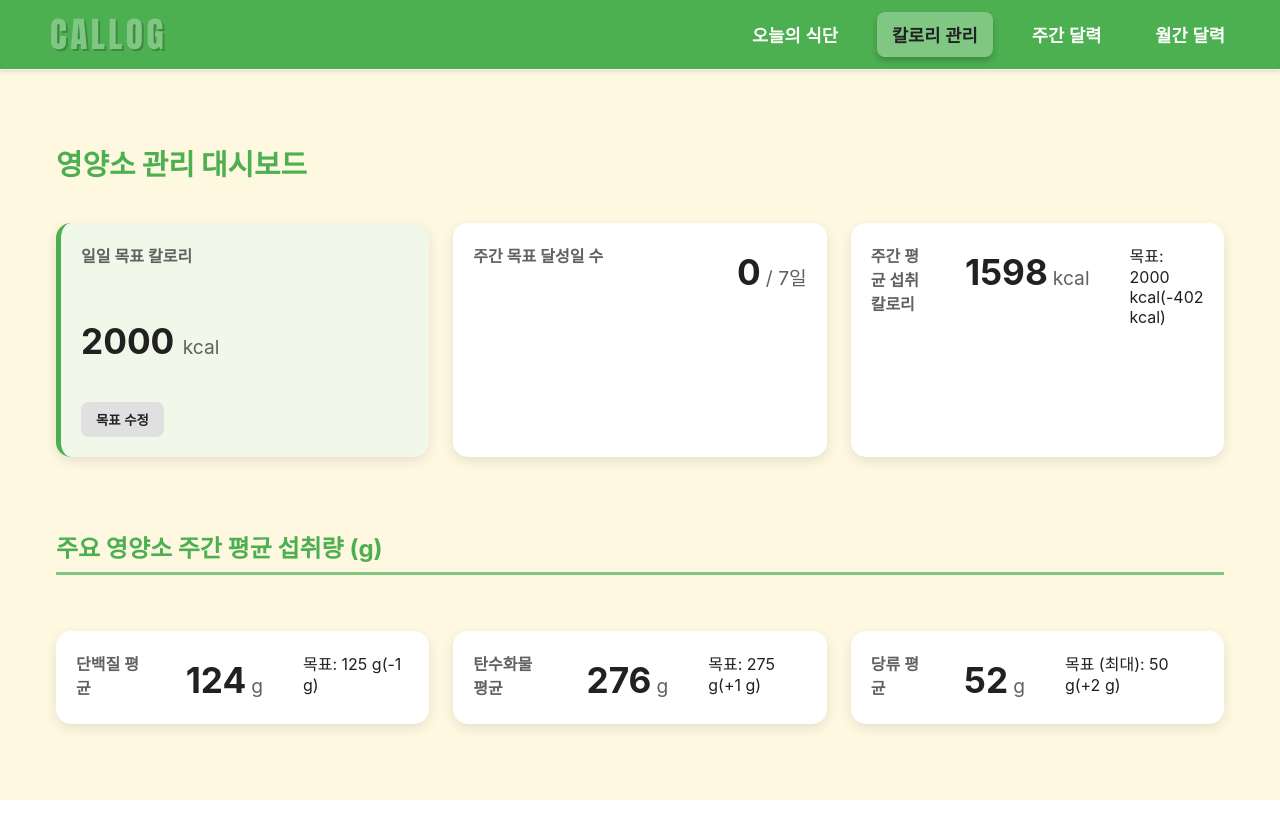
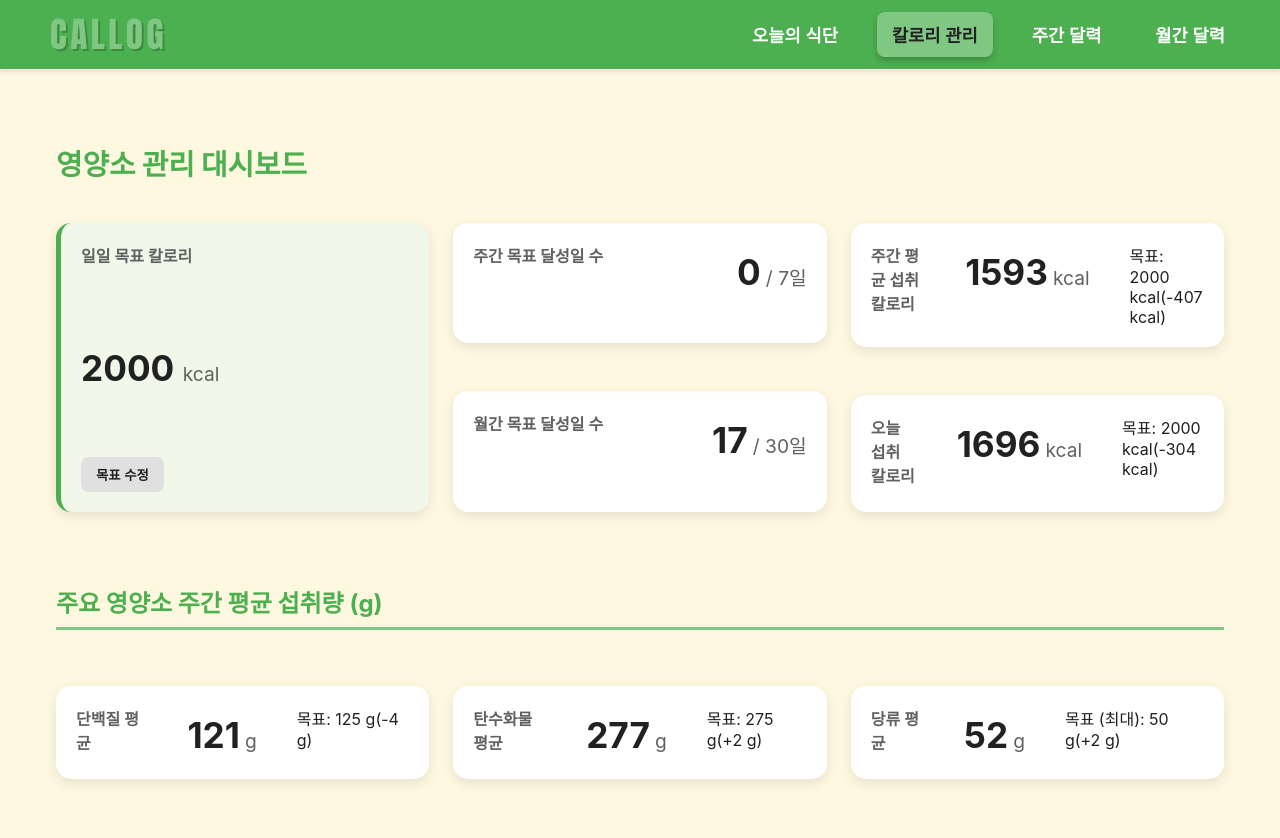
Before and after one commit to dPddddfe/CalLog, a React (Create React App) app: page / in a window 1280 px wide. Both pictures are taken after a click on the button "칼로리 관리". Shown: the top 838 px of the page. Before the commit the page ends 800 px from the top, so only its background shows below. Built offline with nearby package versions, Linux system fonts and the light colour scheme.

Commit message:
CalorieManagement

```diff
--- a/src/pages/CalorieManagement.js
+++ b/src/pages/CalorieManagement.js
@@ -8,6 +8,14 @@ const getDummyData = (goal) => {
     const protein = [];
     const carbs = [];
     const sugar = [];
+
+    // 월간 데이터를 위한 더미 생성 (최근 30일)
+    const monthlyCalories = [];
+    for(let i = 29; i >= 0; i--) {
+        const cal = Math.round(goal * (1 + (Math.random() * 0.4 - 0.2))); // 목표 +- 20%
+        monthlyCalories.push(cal);
+    }
+    const monthlyAchievedDays = monthlyCalories.filter(cal => cal <= goal * 1.1 && cal >= goal * 0.9).length;
 
     // 목표 칼로리에 기반한 목표 매크로 설정 (단위: g)
     const targetProtein = goal * 0.25 / 4; // 단백질: 4 kcal/g
@@ -37,7 +45,18 @@ const getDummyData = (goal) => {
         calories.push(cal);
     }
 
-    return { labels, calories, protein, carbs, sugar };
+    // 오늘의 데이터는 가장 마지막 요소
+    const todayCalories = calories[calories.length - 1];
+
+    return {
+        labels,
+        calories,
+        protein,
+        carbs,
+        sugar,
+        todayCalories,
+        monthlyAchievedDays
+    };
 };
 
 
@@ -46,7 +65,8 @@ const CalorieManagementPage = () => {
     const [isEditingGoal, setIsEditingGoal] = useState(false);
     const [newGoal, setNewGoal] = useState(goalCalories);
 
-    const { calories, protein, carbs, sugar } = getDummyData(goalCalories);
+    // 데이터 가져오기
+    const { calories, protein, carbs, sugar, todayCalories, monthlyAchievedDays } = getDummyData(goalCalories);
 
     // --- 주간 평균 계산 ---
     const calculateAvg = (arr) => Math.round(arr.reduce((sum, val) => sum + val, 0) / arr.length);
@@ -55,6 +75,9 @@ const CalorieManagementPage = () => {
     const avgProtein = calculateAvg(protein);
     const avgCarbs = calculateAvg(carbs);
     const avgSugar = calculateAvg(sugar);
+
+    const weeklyAchievedDays = calories.filter(cal => cal <= goalCalories * 1.1 && cal >= goalCalories * 0.9).length;
+
 
     // 목표 매크로 (평균 섭취량 비교를 위한 기준값)
     const goalProtein = Math.round(goalCalories * 0.25 / 4);
@@ -71,14 +94,14 @@ const CalorieManagementPage = () => {
     };
 
     // 재활용 가능한 통계 카드 컴포넌트
-    const StatCard = ({ title, value, unit, color, isGoal, goalValue, isGoalSetting }) => {
+    const StatCard = ({ title, value, unit, color, isGoal, goalValue, isGoalSetting, heightClass = '' }) => {
         const diff = goalValue ? value - goalValue : null;
+        // 목표 초과 여부에 따라 색상 지정
         const diffColor = diff > 0 ? 'text-red-600' : diff < 0 ? 'text-blue-600' : 'text-gray-600';
-
-        // isGoalSetting 플래그를 사용하여 배경색을 토글
+        // 달성일수는 높이 클래스를 무시하고 기본 스타일 적용
         const cardClass = isGoalSetting
-            ? `summary-card goal-setting-card bg-white border-l-4 border-gray-400`
-            : `summary-card bg-white border-l-4 border-${color}-400`;
+            ? `summary-card goal-setting-card bg-white border-l-4 border-gray-400 ${heightClass}`
+            : `summary-card bg-white border-l-4 border-${color}-400 ${heightClass}`;
 
         return (
             <div className={`${cardClass} p-5 rounded-xl shadow-lg transition duration-300 hover:shadow-xl`}>
@@ -143,6 +166,13 @@ const CalorieManagementPage = () => {
             gap: 1.5rem;
         }
 
+        /* 특수 레이아웃: 달성일수 카드 2개를 하나의 열에 배치 */
+        .achievement-stack {
+            display: flex;
+            flex-direction: column;
+            gap: 1.5rem; /* 카드 사이 간격 */
+        }
+
         /* 기본 카드 스타일 */
         .summary-card {
             background-color: var(--color-white);
@@ -152,6 +182,7 @@ const CalorieManagementPage = () => {
             transition: transform 0.2s;
             position: relative;
             overflow: hidden;
+            flex-grow: 1; /* 스택 내에서 높이 채우기 */
         }
 
         /* 목표 설정 카드 스타일 */
@@ -241,6 +272,9 @@ const CalorieManagementPage = () => {
             .summary-grid {
                 grid-template-columns: repeat(auto-fit, minmax(280px, 1fr));
             }
+            .achievement-stack {
+                grid-column: span 1; /* 2열 레이아웃에서 한 컬럼 차지 */
+            }
         }
         @media (max-width: 600px) {
             /* 모바일에서는 1열 */
@@ -252,6 +286,9 @@ const CalorieManagementPage = () => {
             }
             .card-value .unit {
                 font-size: 1rem;
+            }
+            .achievement-stack {
+                gap: 1rem;
             }
         }
     `;
@@ -267,6 +304,7 @@ const CalorieManagementPage = () => {
 
                 {/* 1. 목표 및 주간 칼로리 요약 영역 */}
                 <div className="summary-grid">
+
                     {/* 1-1. 목표 칼로리 카드 (액션) */}
                     <div className="summary-card goal-setting-card">
                         <div className="card-title">일일 목표 칼로리</div>
@@ -297,16 +335,29 @@ const CalorieManagementPage = () => {
                         </div>
                     </div>
 
-                    {/* 1-2. 주간 목표 달성일 수 카드 (KPI: High-level success) - 두 번째로 배치 */}
+                    {/* 1-2. 주간/월간 목표 달성일 수 카드 (스택으로 결합) */}
+                    <div className="achievement-stack">
+                        {/* 주간 달성일 수 */}
                         <StatCard
                             title="주간 목표 달성일 수"
-                        value={calories.filter(cal => cal <= goalCalories * 1.1 && cal >= goalCalories * 0.9).length}
+                            value={weeklyAchievedDays}
                             unit="/ 7일"
                             color="yellow"
                             isGoalSetting={false}
                         />
+                        {/* 월간 달성일 수 */}
+                        <StatCard
+                            title="월간 목표 달성일 수"
+                            value={monthlyAchievedDays}
+                            unit="/ 30일"
+                            color="orange"
+                            isGoalSetting={false}
+                        />
+                    </div>
 
-                    {/* 1-3. 주간 평균 섭취 칼로리 카드 (KPI: Data) - 세 번째로 배치 */}
+                    {/* 1-3. 주간/일간 평균 섭취 칼로리 카드 (스택으로 결합) */}
+                    <div className="achievement-stack">
+                        {/* 주간 평균 섭취 칼로리 */}
                         <StatCard
                             title="주간 평균 섭취 칼로리"
                             value={avgCalories}
@@ -316,6 +367,17 @@ const CalorieManagementPage = () => {
                             goalValue={goalCalories}
                             isGoalSetting={false}
                         />
+                        {/* 일간 섭취 칼로리 (오늘) */}
+                        <StatCard
+                            title="오늘 섭취 칼로리"
+                            value={todayCalories}
+                            unit="kcal"
+                            color="teal"
+                            isGoal={true}
+                            goalValue={goalCalories}
+                            isGoalSetting={false}
+                        />
+                    </div>
                 </div>
 
                 {/* 2. 주요 영양소 주간 평균 영역 */}
```
Lines whose indentation alone changed are shown as unchanged.
